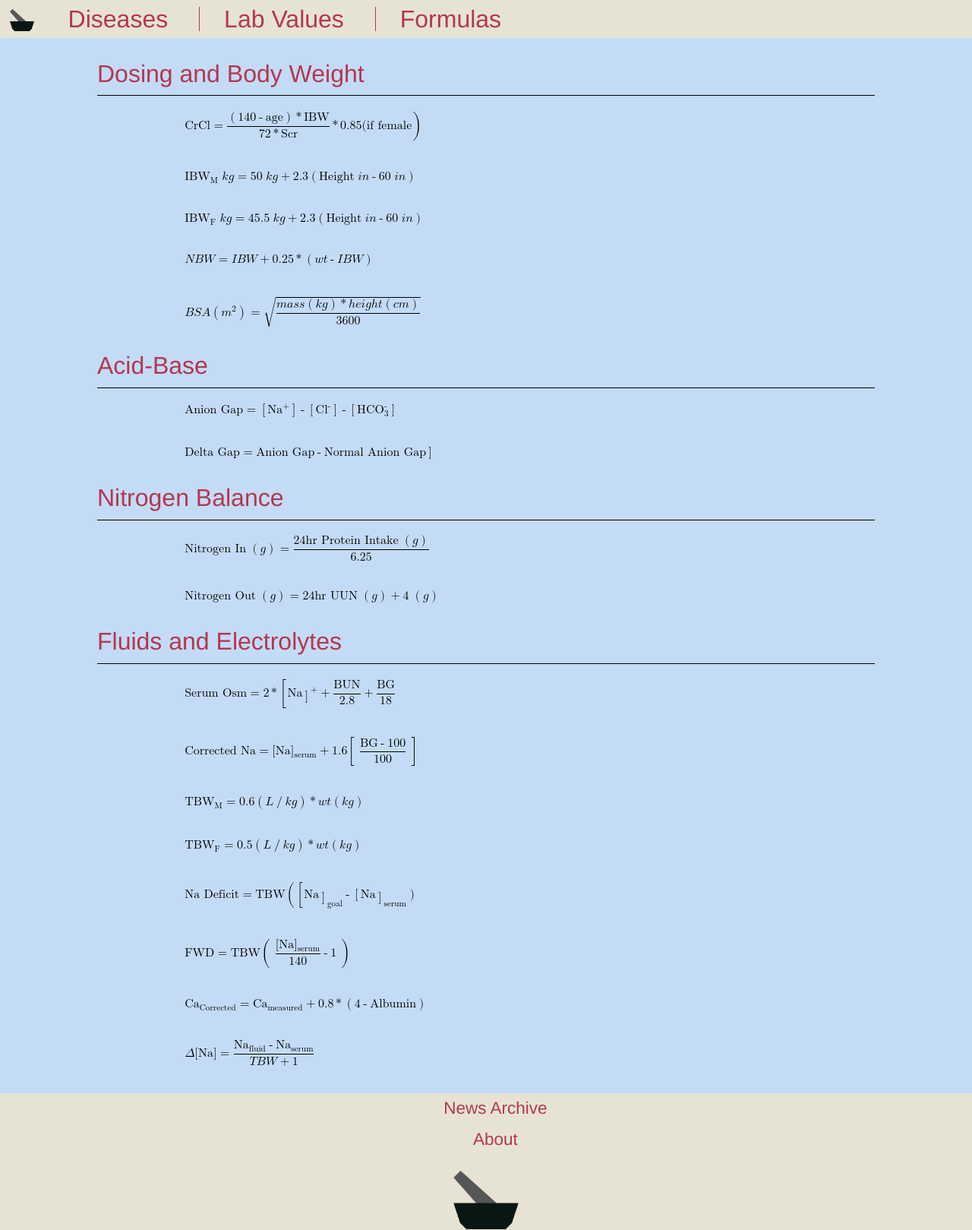
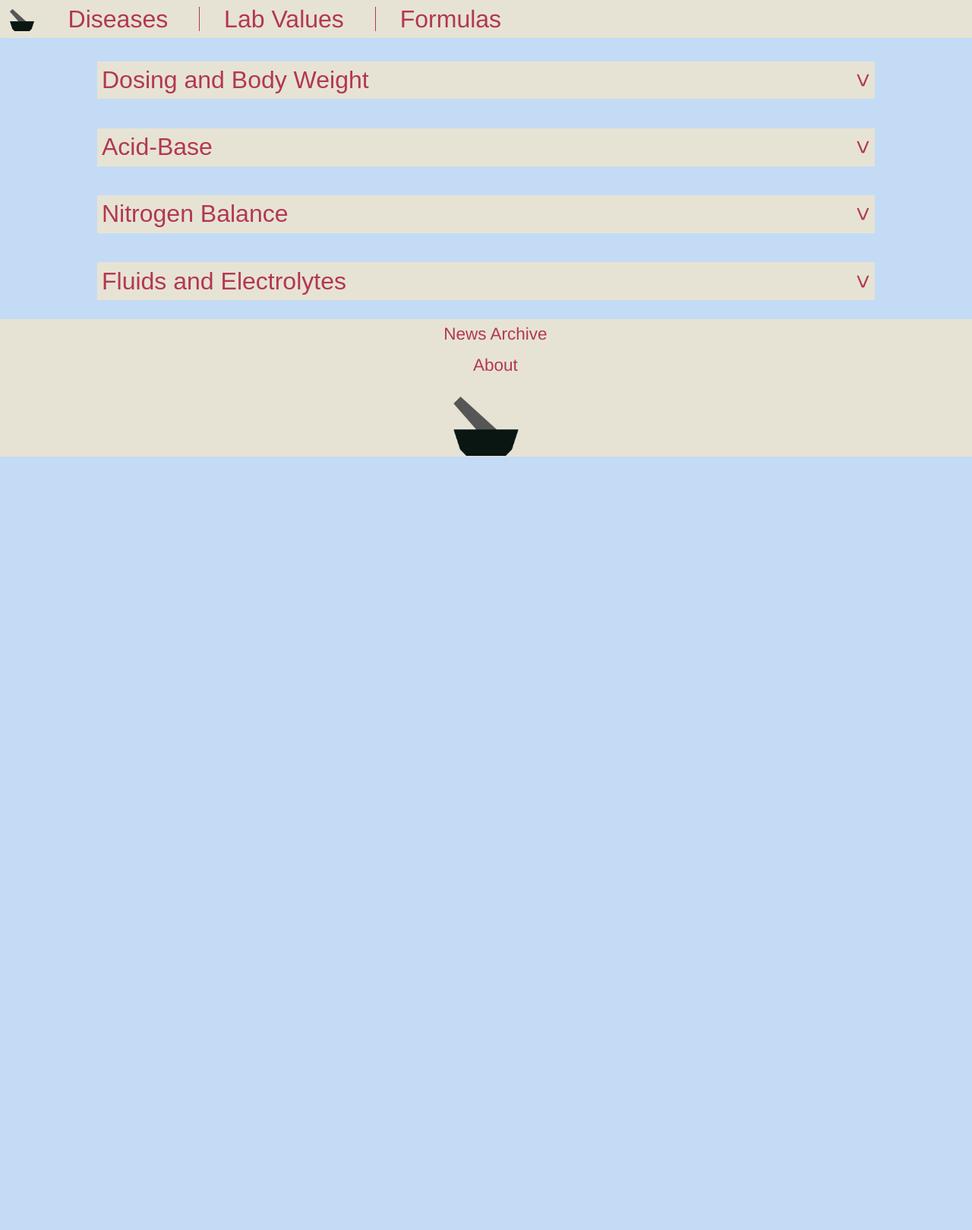
Before and after one commit to corbincox72/peripheral_brain, a Jekyll site: the page built from formulas.html, in a window 1280 px wide. Shown: the whole page at 76% size. Built offline with Jekyll 4.4.1, drawn with Linux system fonts in a browser that asks for light colours; after the commit the page ends 900 px from its top, so only the background shows below that.

Commit message:
Formatting and Collapsable Menus for Formulas

```diff
--- a/css/main.css
+++ b/css/main.css
@@ -170,6 +170,9 @@ il{
 .post h1, .post h2, .post p{
   margin: 0.5em 0;
 }
+.post-list{
+  padding-left: 0px;
+}
 .post-archive{
   margin-right: 10%;
   margin-left: 10%;
--- a/formulas.html
+++ b/formulas.html
@@ -4,7 +4,8 @@ title: Formulas
 ---
 <div class="formulas">
 
-<h1>Dosing and Body Weight</h1>
+<button class="accordion">Dosing and Body Weight</button>
+	<div class="panel">
 
 		<math xmlns="http://www.w3.org/1998/Math/MathML">
 		<mtable class="m-equation-square" displaystyle="true" style="display: block; margin-top: 1.0em; margin-bottom: 2.0em">
@@ -220,8 +221,10 @@ title: Formulas
 			</mtr>
 		</mtable>
 		</math>
+	</div>
 
-<h1>Acid-Base</h1>
+<button class="accordion">Acid-Base</button>
+	<div class="panel">
 
 		<math xmlns="http://www.w3.org/1998/Math/MathML">
 		<mtable class="m-equation-square" displaystyle="true" style="display: block; margin-top: 1.0em; margin-bottom: 2.0em">
@@ -284,8 +287,11 @@ title: Formulas
 			</mtr>
 		</mtable>
 		</math>
+	</div>
 
-<h1>Nitrogen Balance</h1>
+
+<button class="accordion">Nitrogen Balance</button>
+	<div class="panel">
 
 		<math xmlns="http://www.w3.org/1998/Math/MathML">
 		<mtable class="m-equation-square" displaystyle="true" style="display: block; margin-top: 1.0em; margin-bottom: 2.0em">
@@ -351,9 +357,10 @@ title: Formulas
 			</mtr>
 		</mtable>
 		</math>
+	</div>
 
-
-<h1>Fluids and Electrolytes</h1>
+<button class="accordion">Fluids and Electrolytes</button>
+	<div class="panel">
 
 		<math xmlns="http://www.w3.org/1998/Math/MathML">
 		<mtable class="m-equation-square" displaystyle="true" style="display: block; margin-top: 1.0em; margin-bottom: 2.0em">
@@ -624,5 +631,5 @@ title: Formulas
 			</mtr>
 		</mtable>
 		</math>
-
 	</div>
+</div>
```
Also changed, not shown: 3 other files. Lines whose indentation alone changed are shown as unchanged.
